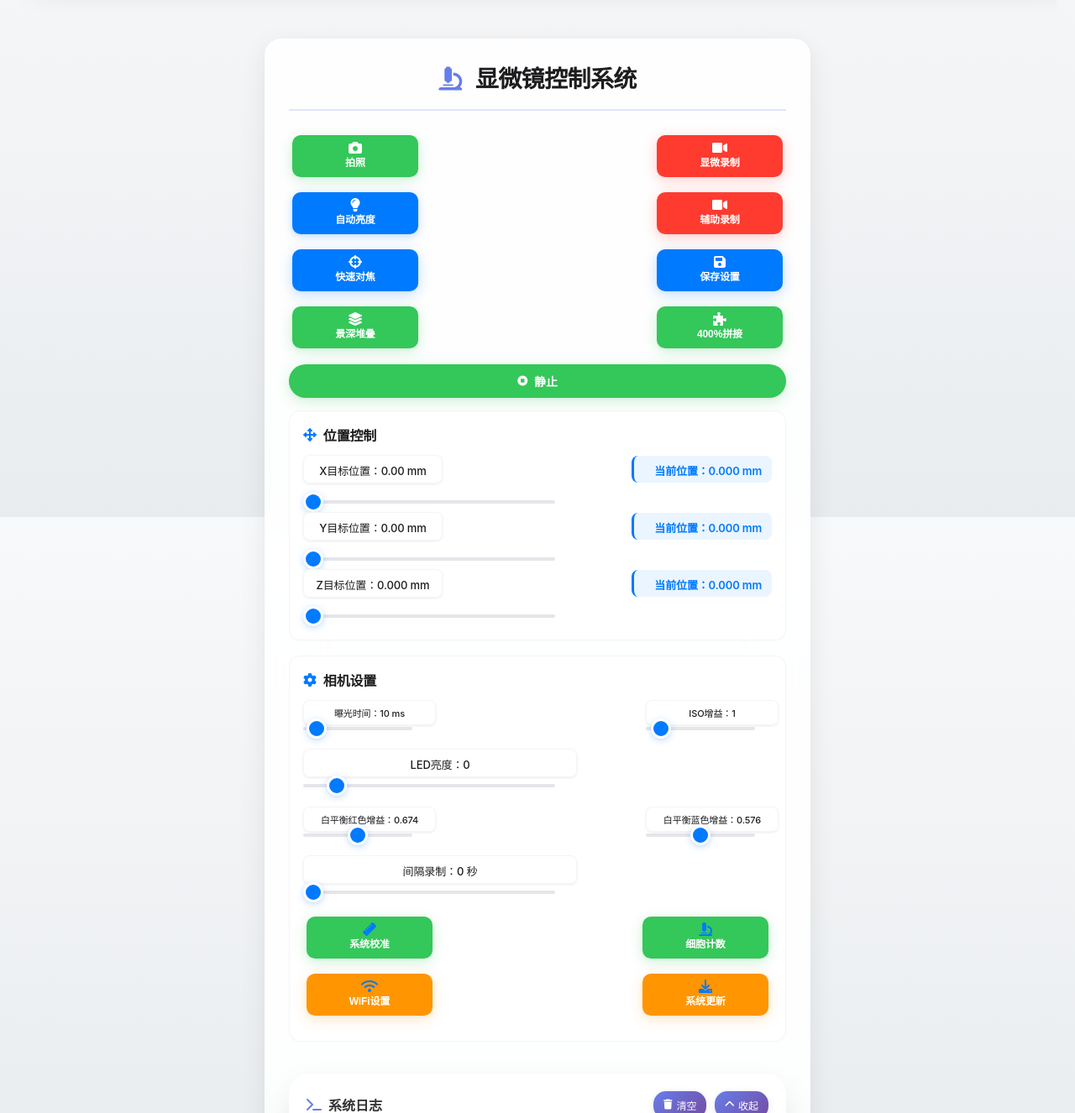
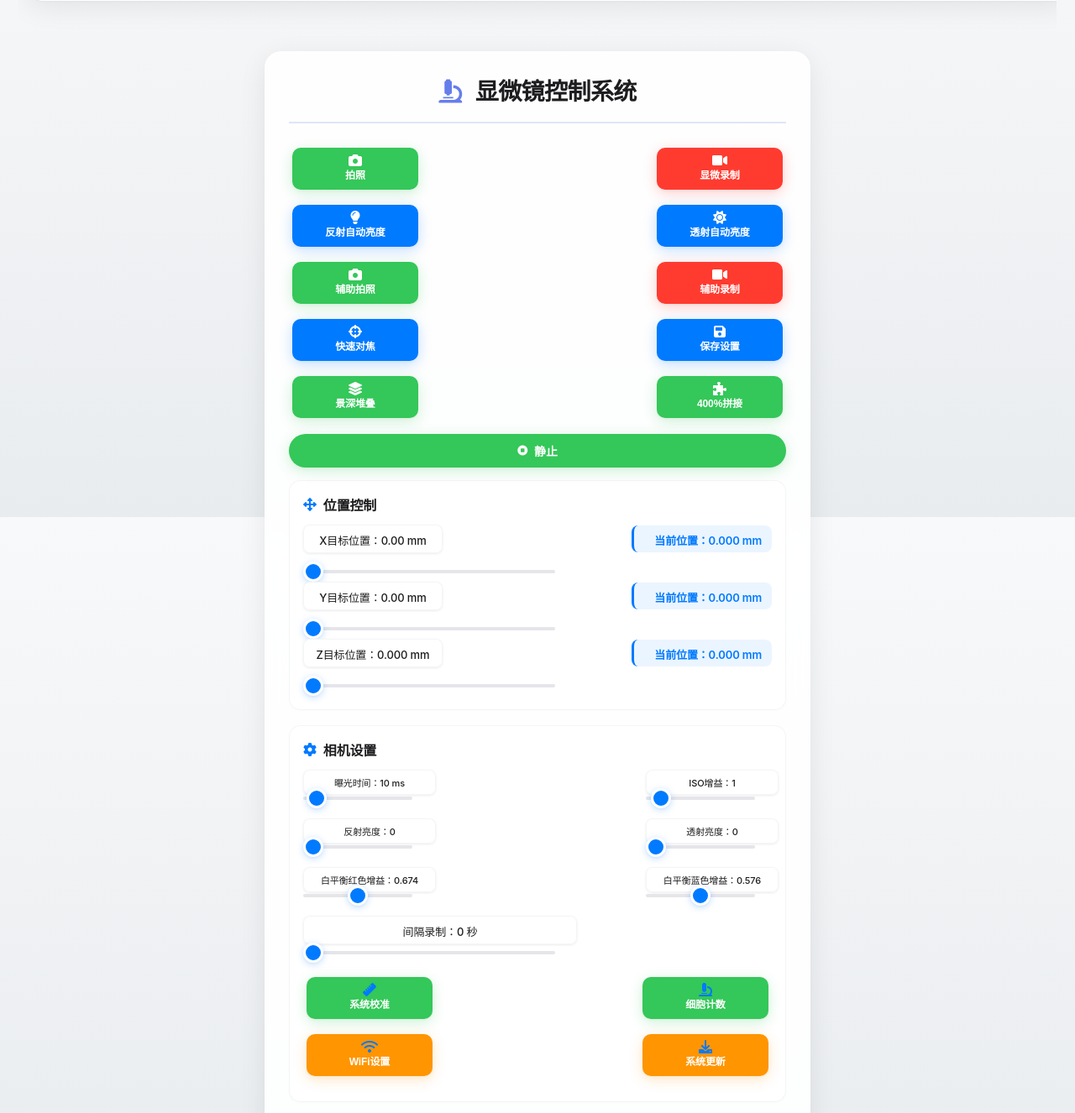
Before and after one commit to ctouchair/microscopy, a Flask app: page / in a window 1280 px wide. Shown: the part 2584-3910 px from the top of the page at 84% size. Run offline with Flask 2, Linux system fonts and the light colour scheme; parts of the project's set-up code (start-up, migrations or seed data) failed here and were passed over; some libraries are stand-ins or nearby versions.

Commit message:
修复漏洞

```diff
--- a/templates/index.html
+++ b/templates/index.html
@@ -18,7 +18,19 @@
                 <img id="videoFeed" src="{{ url_for('video_feed') }}" alt="Video Feed" style="display: none;"/>
             </div>
             <div class="preview-cam1">
-                <h3><i class="fas fa-video"></i> 辅助摄像头预览</h3>
+                <div class="cam1-header">
+                    <h3><i class="fas fa-video"></i> 辅助摄像头预览</h3>
+                    <div class="cam1-mode-selector">
+                        <label class="mode-option">
+                            <input type="radio" name="cam1Mode" value="normal" checked>
+                            <span class="mode-label">正常模式</span>
+                        </label>
+                        <label class="mode-option">
+                            <input type="radio" name="cam1Mode" value="corrected">
+                            <span class="mode-label">校正模式</span>
+                        </label>
+                    </div>
+                </div>
                 <canvas id="videoCanvasCam1" width="820" height="616"></canvas>
                 <img id="videoFeedCam1" src="{{ url_for('video_feed_cam1') }}" alt="Video Feed Cam1" style="display: none;"/>
             </div>
@@ -49,8 +61,17 @@
             </div>
 
             <div class="button-row">
-                <button id="autoBrightnessBtn" class="btn" onclick="autoBrightness()">
-                    <i class="fas fa-lightbulb"></i><br>自动亮度
+                <button id="autoBrightnessBtn0" class="btn" onclick="autoBrightness(0)">
+                    <i class="fas fa-lightbulb"></i><br>反射自动亮度
+                </button>
+                <button id="autoBrightnessBtn1" class="btn" onclick="autoBrightness(1)">
+                    <i class="fas fa-sun"></i><br>透射自动亮度
+                </button>
+            </div>
+
+            <div class="button-row">
+                <button id="captureCam1Btn" class="btn" onclick="captureCam1Screenshot()">
+                    <i class="fas fa-camera"></i><br>辅助拍照
                 </button>
                 <button id="recordCam1Btn" class="btn" onclick="toggleCam1Recording()">
                     <i class="fas fa-video"></i><br>辅助录制
@@ -122,10 +143,16 @@
                     </div>
                 </div>
 
-                <!-- LED亮度 -->
-                <div class="slider-single">
-                    <span id="led_value" class="slider-value">LED亮度：0</span>
-                    <input type="range" id="led" min="0" max="100" step="1" value="10">
+                <!-- LED亮度控制 -->
+                <div class="slider-row">
+                    <div class="slider-group">
+                        <span id="led_value_0" class="slider-value">反射亮度：0</span>
+                        <input type="range" id="led_0" min="0" max="20" step="1" value="0">
+                    </div>
+                    <div class="slider-group">
+                        <span id="led_value_1" class="slider-value">透射亮度：0</span>
+                        <input type="range" id="led_1" min="0" max="50" step="1" value="0">
+                    </div>
                 </div>
 
                 <!-- 白平衡增益 R 和 B -->
```
